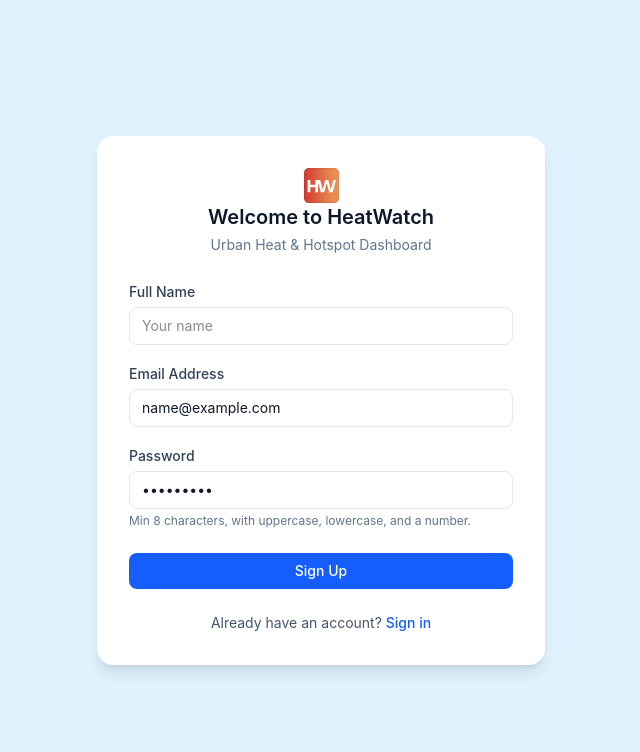
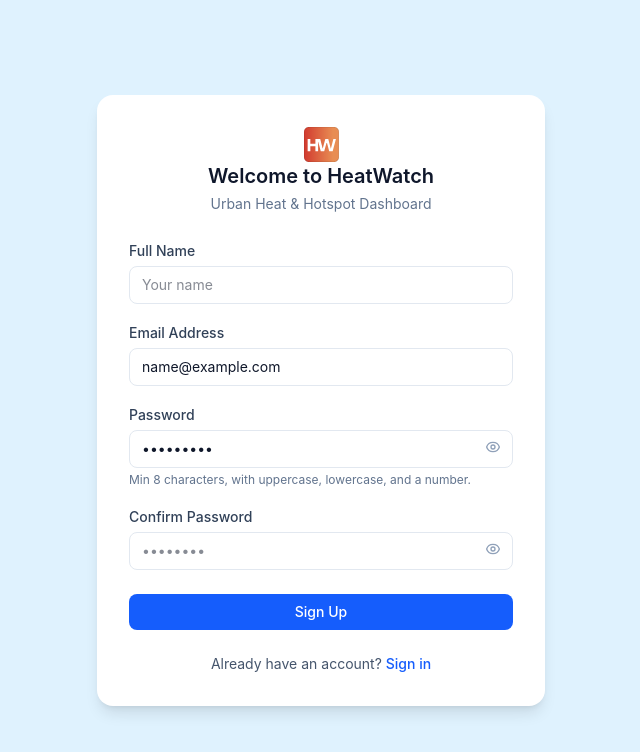
Before and after one commit to azka911/heatwatch, a Next.js app in the folder heatwatch/: page /login in a window 1280 px wide. Both pictures are taken after typing "name@example.com", "Sample123" into the empty fields and a click on the button "Create an account". Shown: the top 752 px of the page, without its empty margins (319-959 px from the left). Built offline with nearby package versions, Linux system fonts and the light colour scheme; no server answers.

Commit message:
Add confirm password and stronger password validation

```diff
--- a/heatwatch/src/app/login/page.tsx
+++ b/heatwatch/src/app/login/page.tsx
@@ -8,13 +8,27 @@ import Image from "next/image";
 
 type Mode = "signin" | "signup";
 
-function validatePassword(pw: string) {
+function validatePassword(pw: string, confirmPw?: string) {
   if (pw.length < 8) return "Password must be at least 8 characters.";
   if (!/[A-Z]/.test(pw)) return "Password must contain at least one uppercase letter.";
   if (!/[a-z]/.test(pw)) return "Password must contain at least one lowercase letter.";
   if (!/[0-9]/.test(pw)) return "Password must contain at least one number.";
+  if (confirmPw !== undefined && pw !== confirmPw) return "Passwords do not match.";
   return null;
 }
+
+const EyeIcon = () => (
+  <svg xmlns="http://www.w3.org/2000/svg" width="16" height="16" fill="none" viewBox="0 0 24 24" stroke="currentColor">
+    <path strokeLinecap="round" strokeLinejoin="round" strokeWidth={2} d="M15 12a3 3 0 11-6 0 3 3 0 016 0z" />
+    <path strokeLinecap="round" strokeLinejoin="round" strokeWidth={2} d="M2.458 12C3.732 7.943 7.523 5 12 5c4.478 0 8.268 2.943 9.542 7-1.274 4.057-5.064 7-9.542 7-4.477 0-8.268-2.943-9.542-7z" />
+  </svg>
+);
+
+const EyeOffIcon = () => (
+  <svg xmlns="http://www.w3.org/2000/svg" width="16" height="16" fill="none" viewBox="0 0 24 24" stroke="currentColor">
+    <path strokeLinecap="round" strokeLinejoin="round" strokeWidth={2} d="M13.875 18.825A10.05 10.05 0 0112 19c-4.478 0-8.268-2.943-9.543-7a9.97 9.97 0 011.563-3.029m5.858.908a3 3 0 114.243 4.243M9.878 9.878l4.242 4.242M9.88 9.88l-3.29-3.29m7.532 7.532l3.29 3.29M3 3l3.59 3.59m0 0A9.953 9.953 0 0112 5c4.478 0 8.268 2.943 9.543 7a10.025 10.025 0 01-4.132 5.411m0 0L21 21" />
+  </svg>
+);
 
 function AuthPageInner() {
   const router = useRouter();
@@ -29,6 +43,9 @@ function AuthPageInner() {
   const [fullName, setFullName] = useState("");
   const [email, setEmail] = useState("");
   const [password, setPassword] = useState("");
+  const [confirmPassword, setConfirmPassword] = useState("");
+  const [showPassword, setShowPassword] = useState(false);
+  const [showConfirmPassword, setShowConfirmPassword] = useState(false);
   const [loading, setLoading] = useState(false);
   const [message, setMessage] = useState<string | null>(null);
 
@@ -60,7 +77,7 @@ function AuthPageInner() {
         return;
       }
 
-      const pwError = validatePassword(password);
+      const pwError = validatePassword(password, confirmPassword);
       if (pwError) { setMessage(pwError); return; }
 
       const { error } = await supabase.auth.signUp({
@@ -105,16 +122,53 @@ function AuthPageInner() {
               className="mt-1 w-full rounded-lg border border-slate-200 px-3 py-2 text-sm outline-none focus:ring-2 focus:ring-slate-900/10"
               required />
           </div>
+
           <div>
             <label className="text-sm font-medium text-slate-700">Password</label>
-            <input type="password" value={password} onChange={(e) => setPassword(e.target.value)}
-              placeholder="••••••••"
-              className="mt-1 w-full rounded-lg border border-slate-200 px-3 py-2 text-sm outline-none focus:ring-2 focus:ring-slate-900/10"
-              required />
+            <div className="relative">
+              <input
+                type={showPassword ? "text" : "password"}
+                value={password}
+                onChange={(e) => setPassword(e.target.value)}
+                placeholder="••••••••"
+                className="mt-1 w-full rounded-lg border border-slate-200 px-3 py-2 pr-10 text-sm outline-none focus:ring-2 focus:ring-slate-900/10"
+                required
+              />
+              <button
+                type="button"
+                onClick={() => setShowPassword(!showPassword)}
+                className="absolute right-3 top-1/2 -translate-y-1/2 text-slate-400 hover:text-slate-600"
+              >
+                {showPassword ? <EyeOffIcon /> : <EyeIcon />}
+              </button>
+            </div>
             {mode === "signup" && (
               <p className="mt-1 text-xs text-slate-500">Min 8 characters, with uppercase, lowercase, and a number.</p>
             )}
           </div>
+
+          {mode === "signup" && (
+            <div>
+              <label className="text-sm font-medium text-slate-700">Confirm Password</label>
+              <div className="relative">
+                <input
+                  type={showConfirmPassword ? "text" : "password"}
+                  value={confirmPassword}
+                  onChange={(e) => setConfirmPassword(e.target.value)}
+                  placeholder="••••••••"
+                  className="mt-1 w-full rounded-lg border border-slate-200 px-3 py-2 pr-10 text-sm outline-none focus:ring-2 focus:ring-slate-900/10"
+                  required
+                />
+                <button
+                  type="button"
+                  onClick={() => setShowConfirmPassword(!showConfirmPassword)}
+                  className="absolute right-3 top-1/2 -translate-y-1/2 text-slate-400 hover:text-slate-600"
+                >
+                  {showConfirmPassword ? <EyeOffIcon /> : <EyeIcon />}
+                </button>
+              </div>
+            </div>
+          )}
 
           {message && (
             <div className="rounded-lg bg-slate-50 px-3 py-2 text-xs text-slate-700">{message}</div>
@@ -129,11 +183,11 @@ function AuthPageInner() {
         <div className="mt-6 text-center text-sm text-slate-600">
           {mode === "signin" ? (
             <>New to HeatWatch?{" "}
-              <button type="button" onClick={() => setMode("signup")} className="font-medium text-blue-600 hover:underline">Create an account</button>
+              <button type="button" onClick={() => { setMode("signup"); setConfirmPassword(""); setShowPassword(false); setShowConfirmPassword(false); }} className="font-medium text-blue-600 hover:underline">Create an account</button>
             </>
           ) : (
             <>Already have an account?{" "}
-              <button type="button" onClick={() => setMode("signin")} className="font-medium text-blue-600 hover:underline">Sign in</button>
+              <button type="button" onClick={() => { setMode("signin"); setConfirmPassword(""); setShowPassword(false); setShowConfirmPassword(false); }} className="font-medium text-blue-600 hover:underline">Sign in</button>
             </>
           )}
         </div>
```
